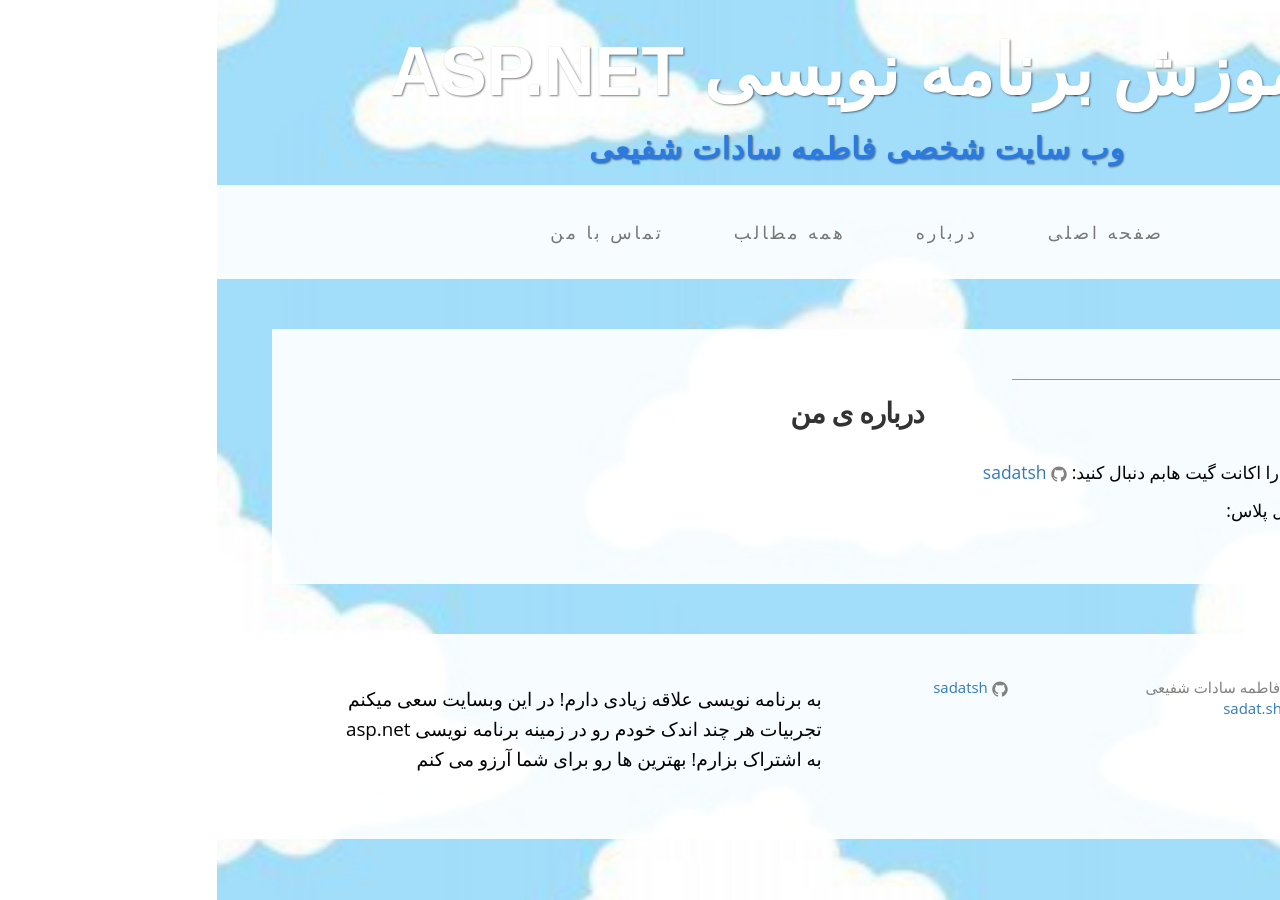
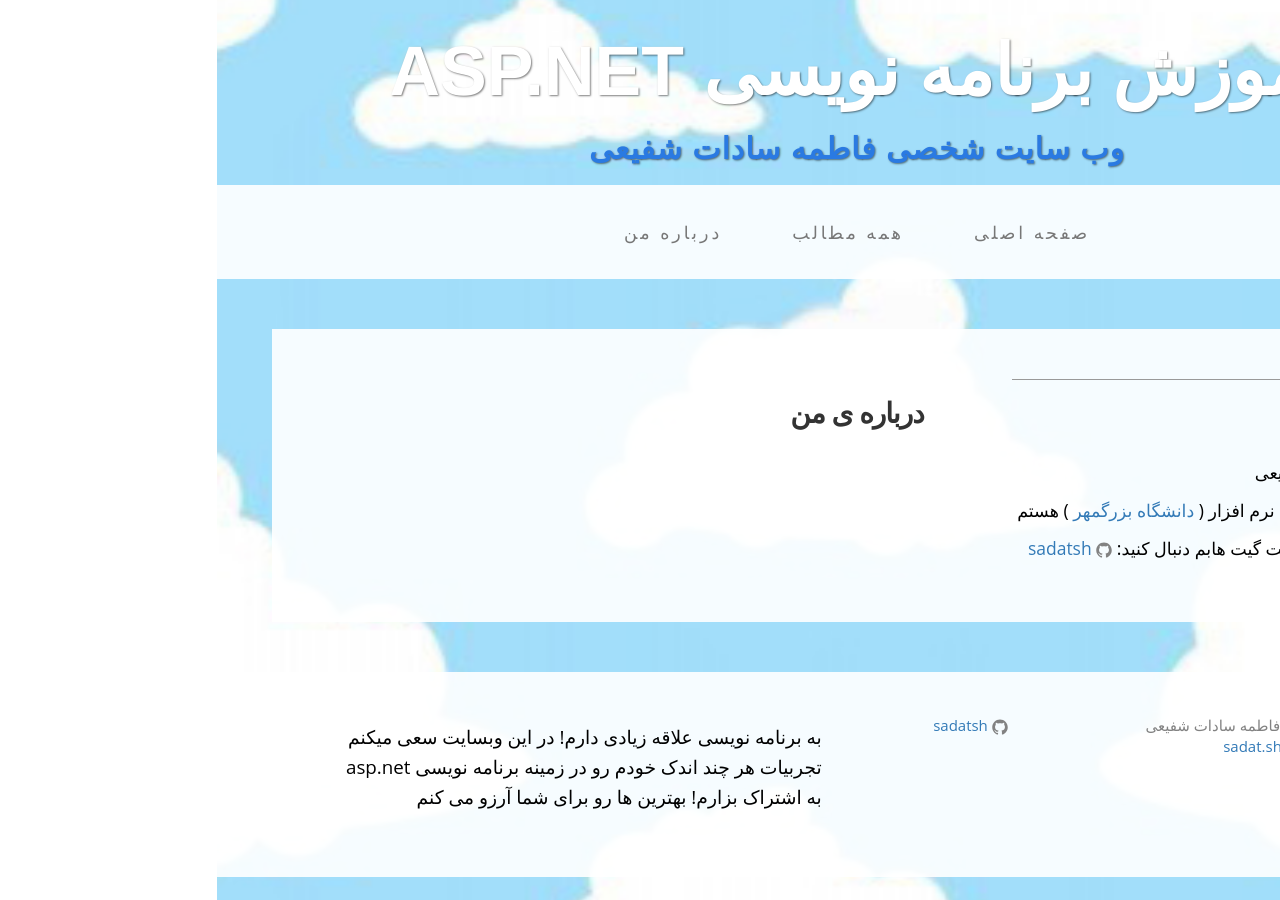
Before and after one commit to F-SadatSh/sadatsh.github.io, a Jekyll site: the page built from about.md, in a window 1280 px wide. Built offline with Jekyll 4.4.1, drawn with Linux system fonts in a browser that asks for light colours; some web fonts are replaced; comment, search, counter and statistics services are not loaded.

Commit message:
Edit 404 & about & header

```diff
--- a/_includes/header.html
+++ b/_includes/header.html
@@ -18,13 +18,10 @@
             <div class="collapse navbar-collapse" id="bs-example-navbar-collapse-1">
                 <ul class="nav navbar-nav">
                     <li>
-                        <a href="index.html">تماس با من</a>
+                        <a href="about.html">درباره من</a>
                     </li>
                     <li>
-                        <a href="about.html">همه مطالب</a>
-                    </li>
-                    <li>
-                        <a href="blog.html">درباره</a>
+                        <a href="blog.html">همه مطالب</a>
                     </li>
                     <li>
                         <a href="{{site.url}}">صفحه اصلی</a>
--- a/about.md
+++ b/about.md
@@ -1,12 +1,12 @@
 ---
 layout: page
 title: درباره ی من
-permalink: /about/
+permalink: /about.html
 ---
+فاطمه سادات شفیعی
+
+دانشجوی مهندسی نرم افزار ( [دانشگاه بزرگمهر](www.buqaen.ac.ir) ) هستم
 
 
-
-شما می توانید من را اکانت گیت هابم دنبال کنید:
+شما می توانید  اکانت گیت هابم دنبال کنید:
 {% include icon-github.html username="sadatsh" %}
-
-حساب من در گوگل پلاس:
```
Also changed, not shown: 404.md (+3 -5 lines), assets/img/404.png (added).
